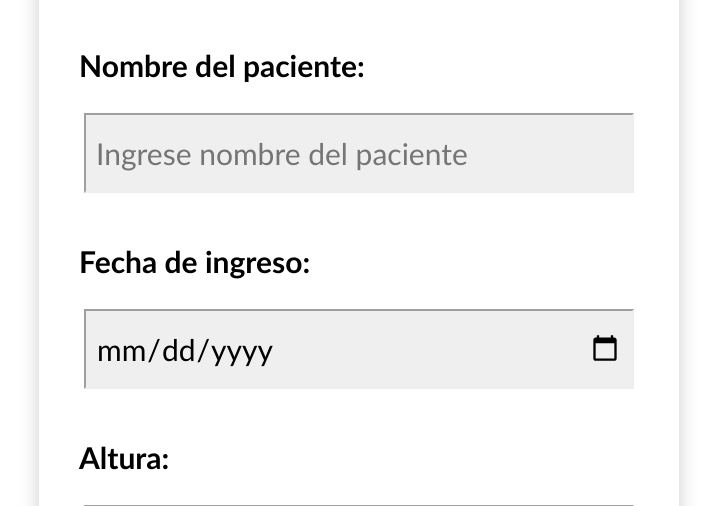
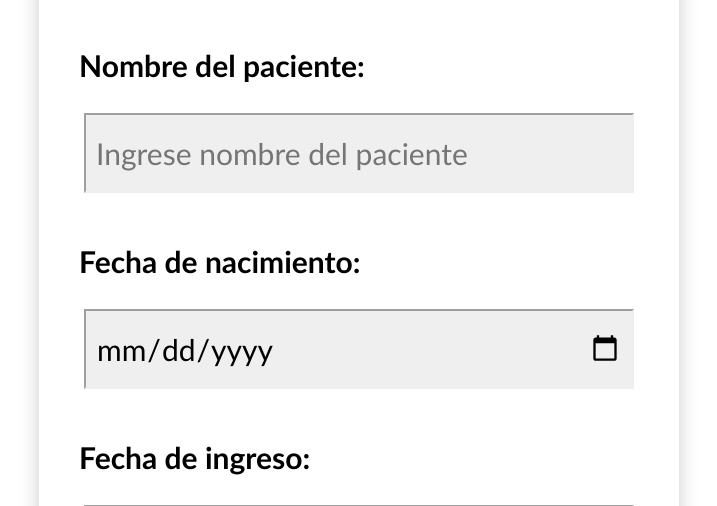
Before and after one commit to Arcemontoya/Hospital_Infantil, a Django app: page /registroPaciente/ in a window 1280 px wide. Shown: the part 453-959 px from the top of the page, without its empty margins (281-998 px from the left). Run offline with Django 5.2, Linux system fonts and the light colour scheme.

Commit message:
Corrección Fecha Nacimiento registroPaciente.html

```diff
--- a/templates/registroPaciente.html
+++ b/templates/registroPaciente.html
@@ -146,6 +146,9 @@
                 <h3>Nombre del paciente: </h3>
                 <input type="text" name="nombrePaciente" id="nombrePaciente" placeholder="Ingrese nombre del paciente">
 
+                <h3>Fecha de nacimiento: </h3>
+                <input type="date" name="fechaNacimiento" id="fechaNacimiento" placeholder="Ingrese la fecha de nacimiento del paciente">
+
                 <h3>Fecha de ingreso: </h3>
                 <input type="date" name="fechaIngreso" id="fechaIngreso" placeholder="Ingrese la fecha de ingreso del paciente">
 
```
